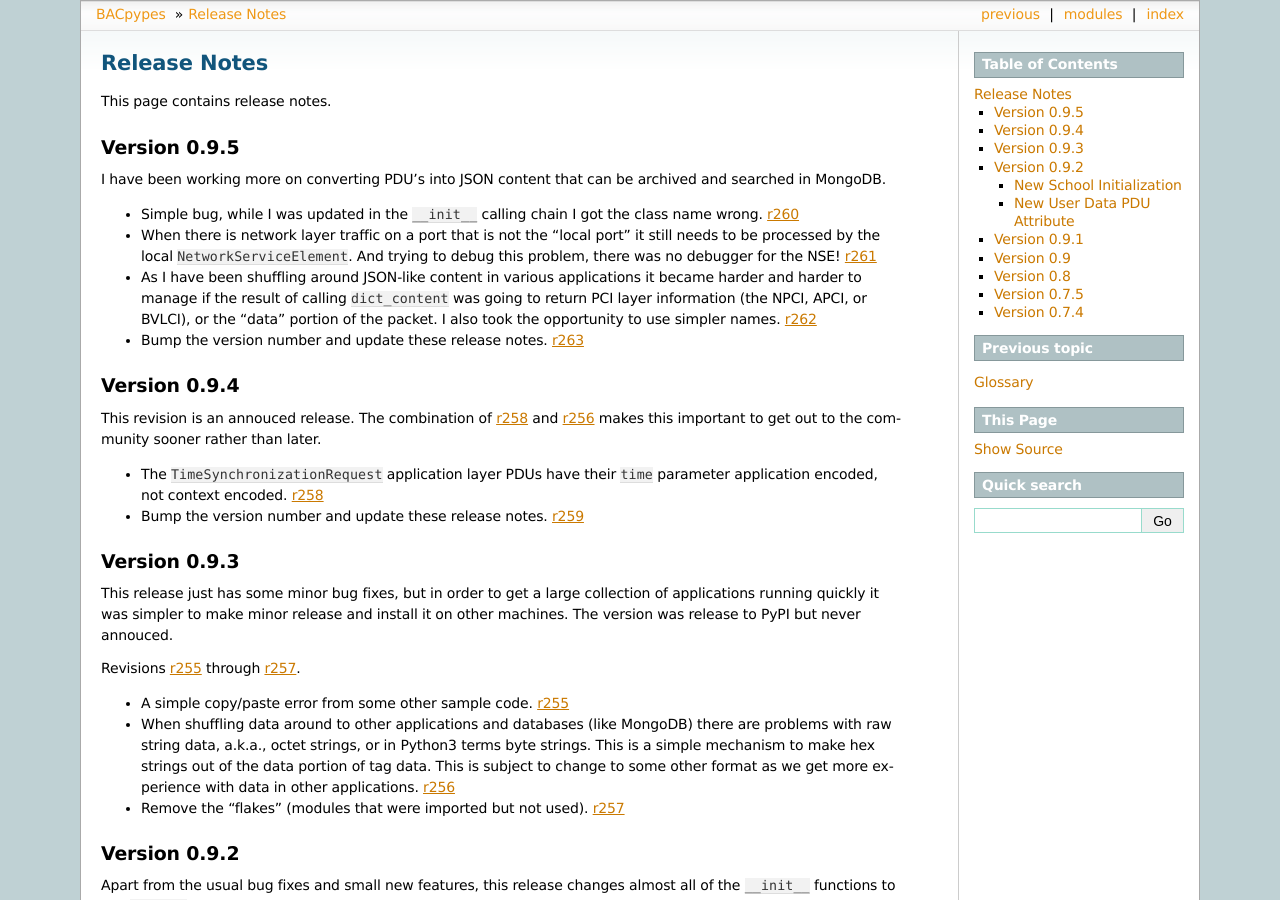
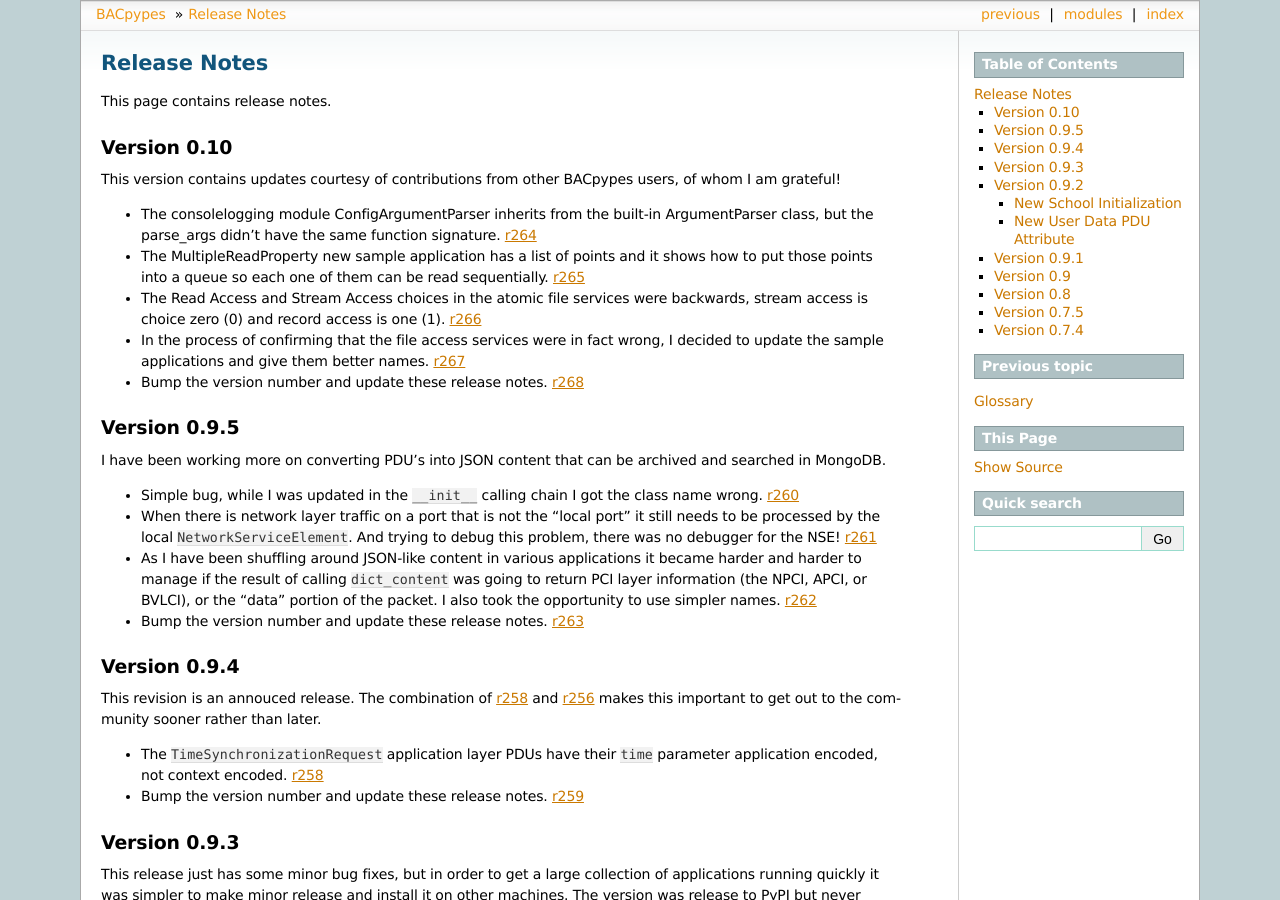
Before and after one commit to giuseppebattista/bacpypessample, a Sphinx documentation site: the page built from docs/source/releasenotes.rst, in a window 1280 px wide and 900 px high. Built offline with Sphinx 7.4.7, drawn with Linux system fonts in a browser that asks for light colours.

Commit message:
bump the version number and update the release notes

```diff
--- a/docs/source/releasenotes.rst
+++ b/docs/source/releasenotes.rst
@@ -4,6 +4,31 @@ Release Notes
 =============
 
 This page contains release notes.
+
+Version 0.10
+------------
+
+This version contains updates courtesy of contributions from other BACpypes users, of whom
+I am grateful!
+
+* The consolelogging module ConfigArgumentParser inherits from the built-in ArgumentParser
+  class, but the parse_args didn't have the same function signature.
+  `r264 <http://sourceforge.net/p/bacpypes/code/264>`_
+
+* The MultipleReadProperty new sample application has a list of points and it shows how
+  to put those points into a queue so each one of them can be read sequentially.
+  `r265 <http://sourceforge.net/p/bacpypes/code/265>`_
+
+* The Read Access and Stream Access choices in the atomic file services were backwards,
+  stream access is choice zero (0) and record access is one (1).
+  `r266 <http://sourceforge.net/p/bacpypes/code/266>`_
+
+* In the process of confirming that the file access services were in fact wrong, I decided
+  to update the sample applications and give them better names.
+  `r267 <http://sourceforge.net/p/bacpypes/code/267>`_
+
+* Bump the version number and update these release notes.
+  `r268 <http://sourceforge.net/p/bacpypes/code/268>`_
 
 Version 0.9.5
 -------------
--- a/setup.py
+++ b/setup.py
@@ -14,7 +14,7 @@ def read(fname):
 #
 
 setup(name='BACpypes',
-    version='0.9.5',
+    version='0.10',
     description='BACnet Python Library',
     author='Joel Bender',
     author_email='joel@carrickbender.com',
```
